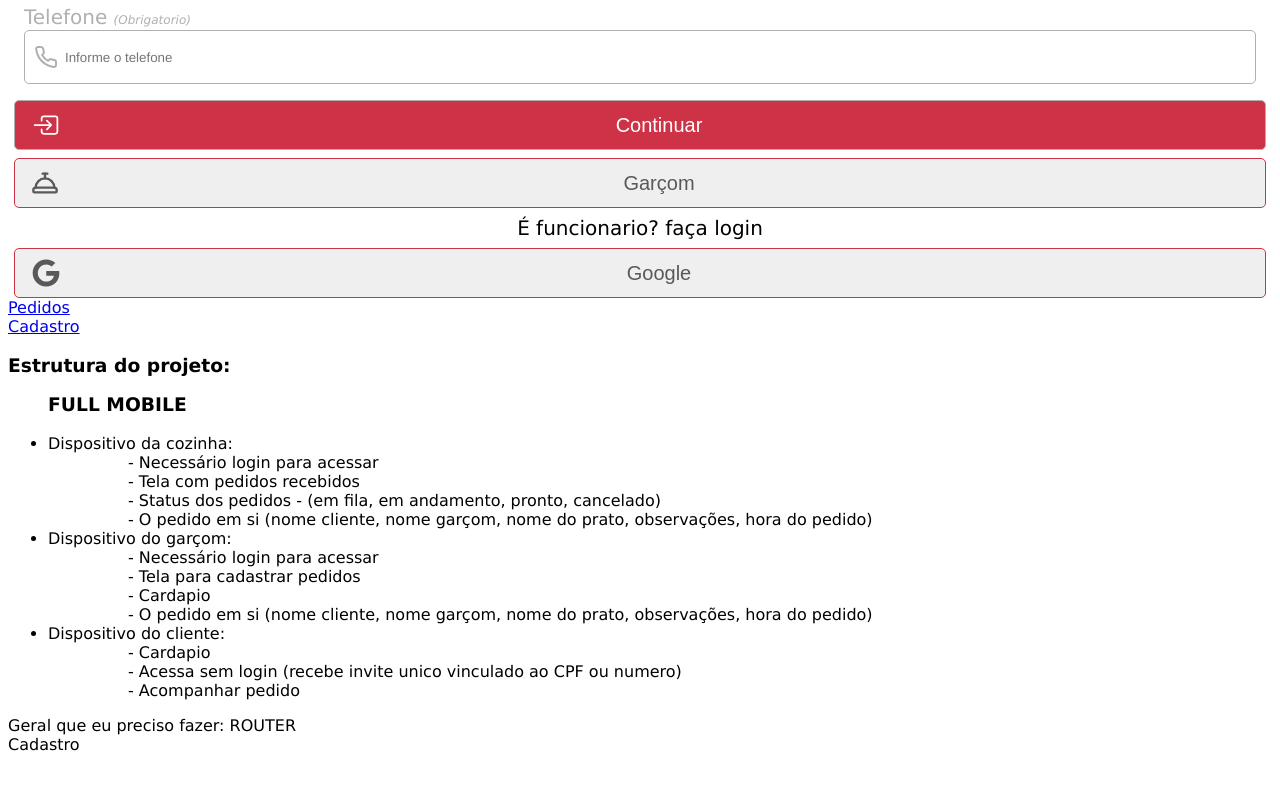
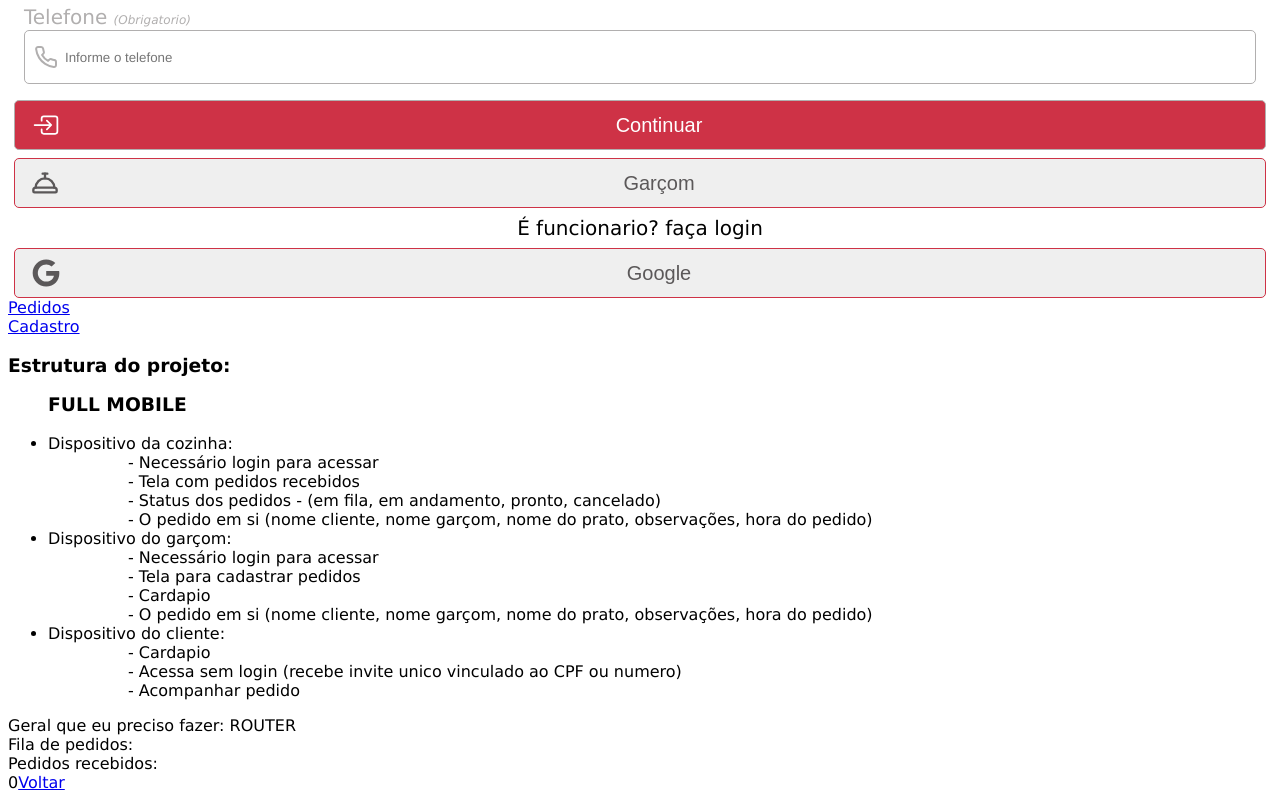
Before and after one commit to iagoluancj/restaurant, a Next.js app: page / in a window 1280 px wide. Shown: the part 369-1169 px from the top of the page. Before the commit the page ends 1131 px from the top, so only its background shows below. Built offline with nearby package versions, Linux system fonts and the light colour scheme.

Commit message:
Link and zustand

```diff
--- a/package.json
+++ b/package.json
@@ -13,7 +13,8 @@
     "react": "^18",
     "react-dom": "^18",
     "react-icons": "^5.2.1",
-    "styled-components": "^6.1.11"
+    "styled-components": "^6.1.11",
+    "zustand": "^4.5.2"
   },
   "devDependencies": {
     "eslint": "^8",
--- a/src/components/Login/index.jsx
+++ b/src/components/Login/index.jsx
@@ -71,8 +71,8 @@ export default function Login() {
                     <div>Google</div>
                 </Waiter>
             </DivButtons>
-            <Link href="/Pedidos">Pedidos</Link>
-            <Link href="/Cadastro">Cadastro</Link>
+            <Link href="/RenderPedidos">Pedidos</Link>
+            <Link href="/CadastroPedidos">Cadastro</Link>
         </DivLogin>
     )
 }
--- a/src/components/Pedidos/RenderPedidos/index.jsx
+++ /dev/null
@@ -1,19 +0,0 @@
-import Link from "next/link";
-
-export default function RenderPedidos() {
-    return (
-        <>
-            <div>Fila de pedidos: </div>
-            Pedidos recebidos:
-            <div>
-                <div>Numero pedido: </div>
-                <div>Status: </div>
-                <div>Nome do cliente</div>
-                <div>nome do garçom</div>
-                <div>nome do prato</div>
-                <div>observação</div>
-                <Link href="/Pedidos"></Link>
-            </div>
-        </>
-    )
-}
--- /dev/null
+++ b/src/pages/RenderPedidos/index.jsx
@@ -0,0 +1,29 @@
+import { useRequests } from "@/stores/cartStore";
+import Link from "next/link";
+
+export default function RenderPedidos() {
+    const bears = useRequests((state) => state.bears)
+
+    return (
+        <>
+            <div>Fila de pedidos:</div>
+            Pedidos recebidos:
+            <div>
+                {bears}
+                {/* <ul>
+                    {pedidos.map((pedido, index) => (
+                        <li key={index}>
+                            <p>Numero do Pedido: {pedido.numeroPedido}</p>
+                            <p>Status: {pedido.status}</p>
+                            <p>Nome do Cliente: {pedido.nomeCliente}</p>
+                            <p>Nome do Garçom: {pedido.nomeGarcom}</p>
+                            <p>Nome do Prato: {pedido.nomePrato}</p>
+                            <p>Observação: {pedido.observacao}</p>
+                        </li>
+                    ))}
+                </ul> */}
+                <Link href="/">Voltar</Link>
+            </div>
+        </>
+    )
+}
--- a/src/pages/index.js
+++ b/src/pages/index.js
@@ -1,12 +1,14 @@
-import Cadastro from "@/components/Pedidos/CadastroPedidos";
+import Cadastro from "@/pages/CadastroPedidos";
 import Login from "@/components/Login";
-import Pedidos from "@/components/Pedidos/RenderPedidos";
 import { Inter } from "next/font/google";
+import Link from "next/link";
+import RenderPedidos from "./RenderPedidos";
 
 const inter = Inter({ subsets: ["latin"] });
 
 export default function Home() {
   return (
+      <>
         <main className="flex min-h-screen flex-col items-center justify-between p-24">
           <Login />
           <div>
@@ -40,7 +42,8 @@ export default function Home() {
             </ul>
           </div>
           <span>Geral que eu preciso fazer: ROUTER</span>
-      <Cadastro />
         </main>
+        <RenderPedidos></RenderPedidos>
+      </>
   );
 }
--- /dev/null
+++ b/src/stores/cartStore.js
@@ -0,0 +1,8 @@
+import { create } from 'zustand'
+
+export const useRequests = create((set) => ({
+  bears: 0,
+  increasePopulation: () => set((state) => ({ bears: state.bears + 1 })),
+  removeAllBears: () => set({ bears: 0 }),
+  updateBears: (newBears) => set({ bears: newBears }),
+}))
```
Also changed, not shown: src/Context/Context.js (added, +52 -0 lines), src/pages/CadastroPedidos/index.jsx (renamed from src/components/Pedidos/CadastroPedidos/index.jsx), src/pages/CadastroPedidos/styles.js (added), src/pages/RenderPedidos/styles.js (added), 1 other file (tests, documents, lock files or other folders). Lines whose indentation alone changed are shown as unchanged.
